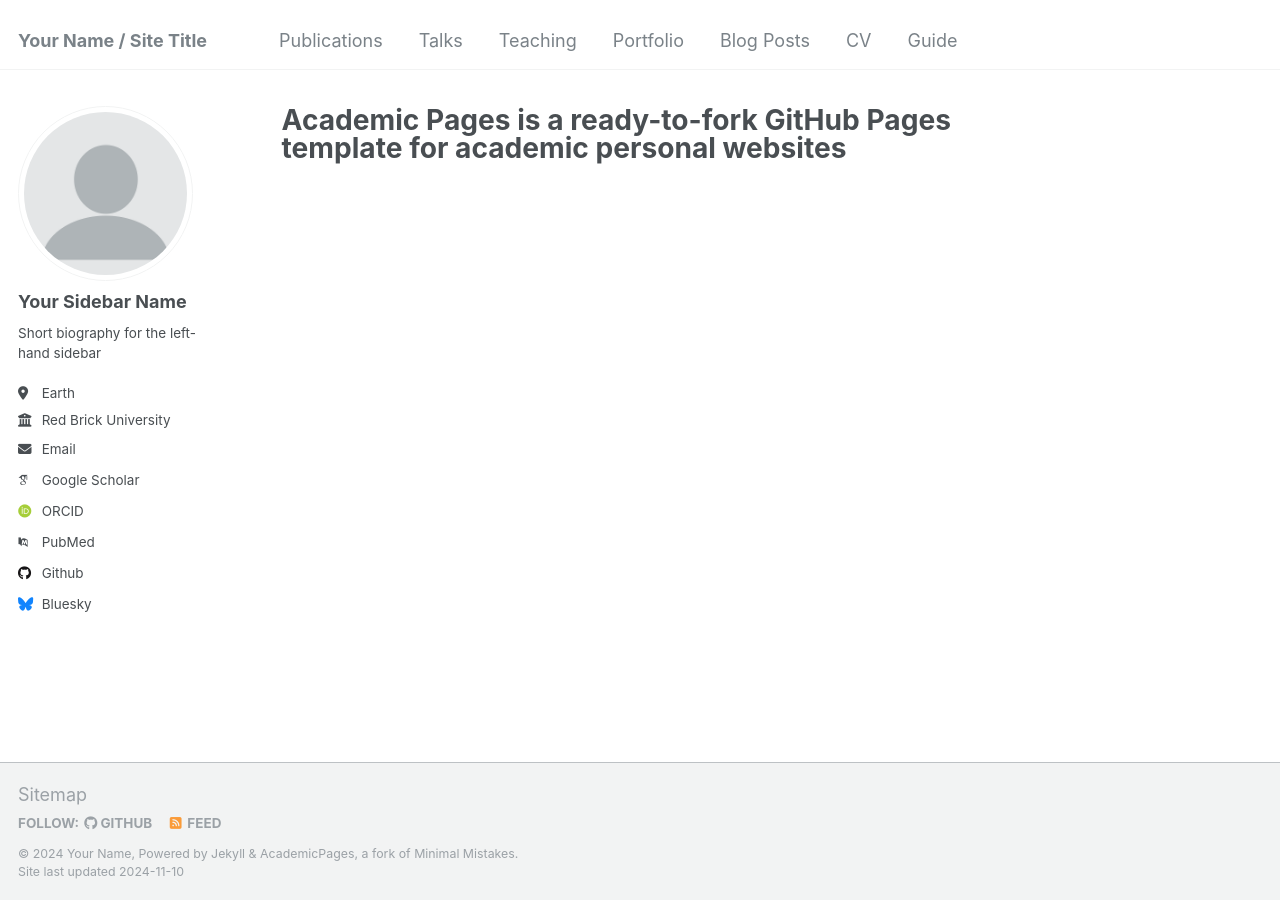
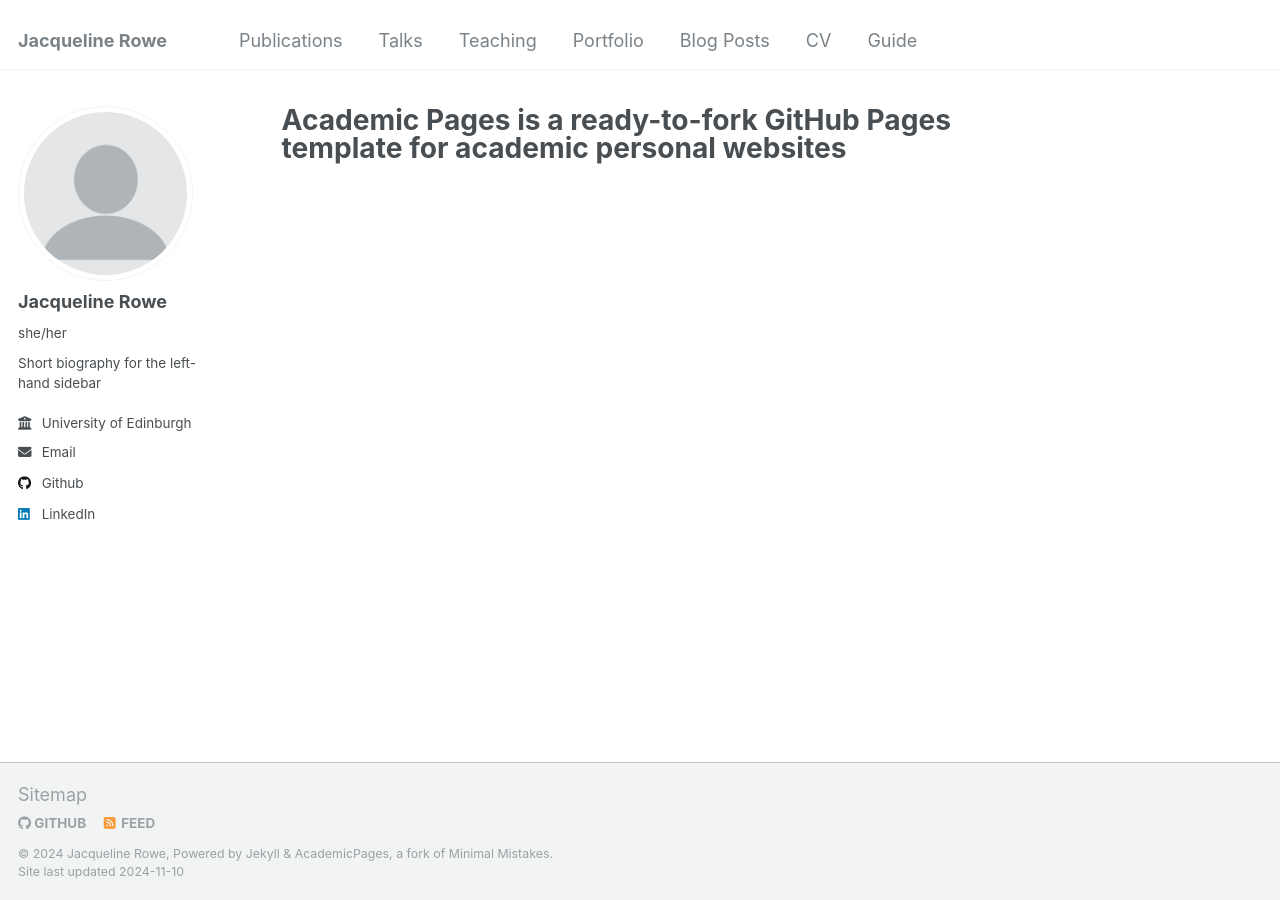
Before and after one commit to JacquelineRowe/jacquelinerowe.github.io, a Jekyll site: the page built from _pages/about.md, in a window 1280 px wide. Built offline with Jekyll 4.4.1, drawn with Linux system fonts in a browser that asks for light colours; some web fonts are replaced.

Commit message:
Update _config.yml

```diff
--- a/_config.yml
+++ b/_config.yml
@@ -7,14 +7,14 @@
 # server process.
 
 # Basic Site Settings
-locale                   : "en-US"
-title                    : "Your Name / Site Title"
+locale                   : "en-UK"
+title                    : "Jacqueline Rowe"
 title_separator          : "-"
-name                     : &name "Your Name"
+name                     : &name "Jacqueline Rowe"
 description              : &description "personal description"
 url                      : https://academicpages.github.io # the base hostname & protocol for your site e.g. "https://mmistakes.github.io"
 baseurl                  : "" # the subpath of your site, e.g. "/blog"
-repository               : "academicpages/academicpages.github.io"
+repository               : "jacquelinerowe.github.io"
 
 # Site Author - The following control what appear as part of the author content on the side bar.
 #               If a field is blank the icon and link will not appear, otherwise it will be shown.
@@ -22,21 +22,21 @@
 author:
   # Biographic information
   avatar           : "profile.png"
-  name             : "Your Sidebar Name"
-  pronouns         : # example: "she/her"
+  name             : "Jacqueline Rowe"
+  pronouns         : "she/her"
   bio              : "Short biography for the left-hand sidebar"
-  location         : "Earth"
-  employer         : "Red Brick University"
+  location         : #  "University of Edinburgh"
+  employer         : "University of Edinburgh"
   uri              : # URL
-  email            : "none@example.org"
+  email            : "jacqueline.rowe@ed.ac.uk"
 
   # Academic websites
   arxiv            : # URL - Update with the correct link to your profile
-  googlescholar    : "https://scholar.google.com/citations?user=PS_CX0AAAAAJ"
+  googlescholar    : #"https://scholar.google.com/citations?user=PS_CX0AAAAAJ"
   impactstory      : # URL
-  orcid            : "http://orcid.org/yourorcidurl"
+  orcid            : #"http://orcid.org/yourorcidurl"
   semantic         : # URL
-  pubmed           : "https://www.ncbi.nlm.nih.gov/pubmed/?term=john+snow"
+  pubmed           : #"https://www.ncbi.nlm.nih.gov/pubmed/?term=john+snow"
   researchgate     : # URL
   scopus           : # URL
 
@@ -44,12 +44,12 @@
   bitbucket        : # Username - Update with your username on the site
   codepen          : # Username
   dribbble         : # Username
-  github           : "academicpages"
+  github           : "https://github.com/JacquelineRowe"
   kaggle           : # Username
   stackoverflow    : # User number or user number and name (i.e., use "1" or "1/jeff-atwood")
 
   # Social media
-  bluesky          : "bsky.app" # Replace this with you Bluesky username
+  bluesky          : #"bsky.app" # Replace this with you Bluesky username
   facebook         : # Username
   flickr           : # Username
   foursquare       : # Username
@@ -58,7 +58,7 @@
   keybase          : # Username
   instagram        : # Username
   lastfm           : # Username
-  linkedin         : # Username
+  linkedin         : https://www.linkedin.com/in/jacqueline-rowe-a96297180/
   mastodon         : # URL
   medium           : # URL
   pinterest        : # Username
```
